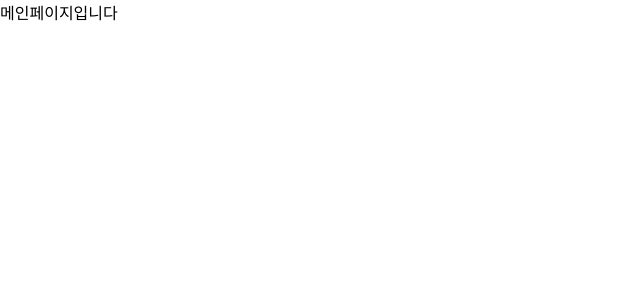
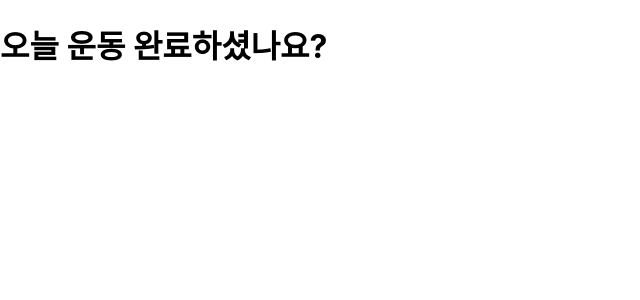
Before and after one commit to jamie7dev/Workout_done_today, a React (Create React App) app: page / in a window 1280 px wide. Shown: the top 300 px of the page, without its empty margins (0-640 px from the left). Built offline with nearby package versions, Linux system fonts and the light colour scheme.

Commit message:
Header 연결

```diff
--- a/src/components/Header/Header.jsx
+++ b/src/components/Header/Header.jsx
@@ -0,0 +1,14 @@
+import React from "react";
+
+const Header = () => {
+
+  return (
+    <>
+    <div>
+      <h1>오늘 운동 완료하셨나요?</h1>
+    </div>
+    </>
+  );
+};
+
+export default Header;
--- a/src/pages/Main.jsx
+++ b/src/pages/Main.jsx
@@ -1,7 +1,13 @@
 import React from "react";
+import Header from '../components/Header/Header';
+
+
+
 const Main = () => {
 	return (
-    	<div>메인페이지입니다</div>
+    	<div>
+				<Header />
+			</div>
     );
 };
 export default Main;
```
Also changed, not shown: 1 other file (tests, documents, lock files or other folders).
